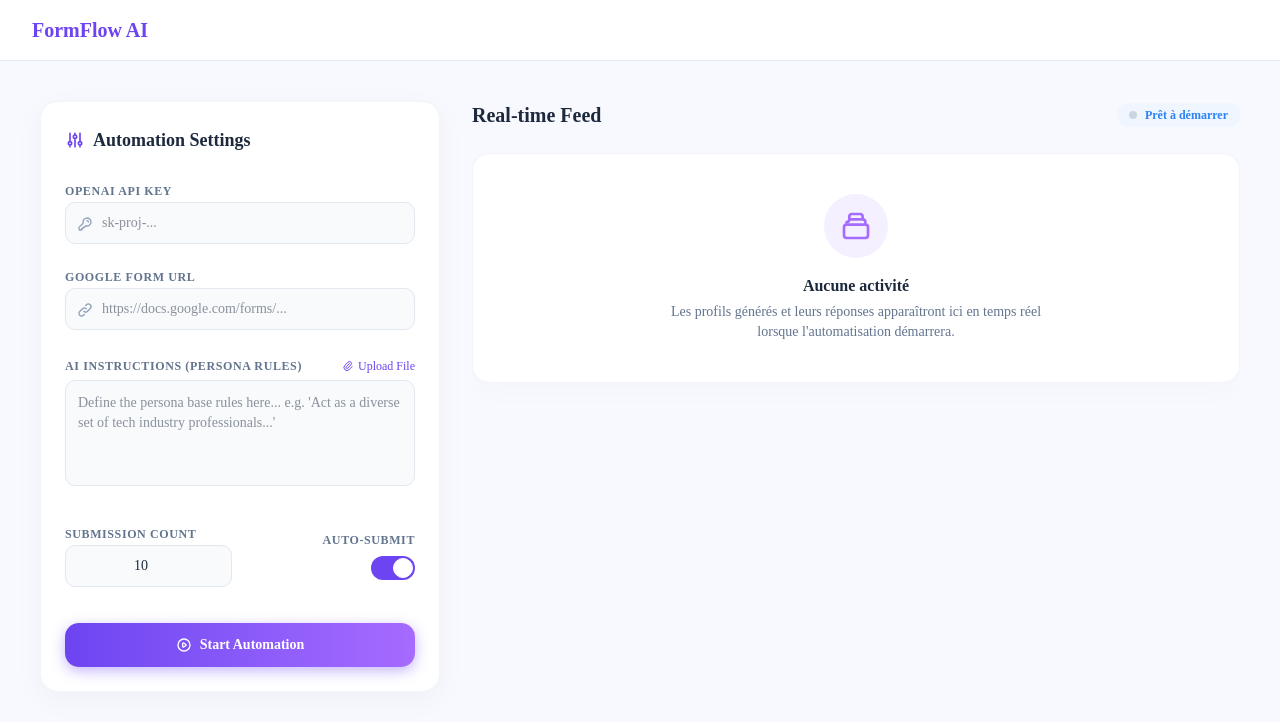
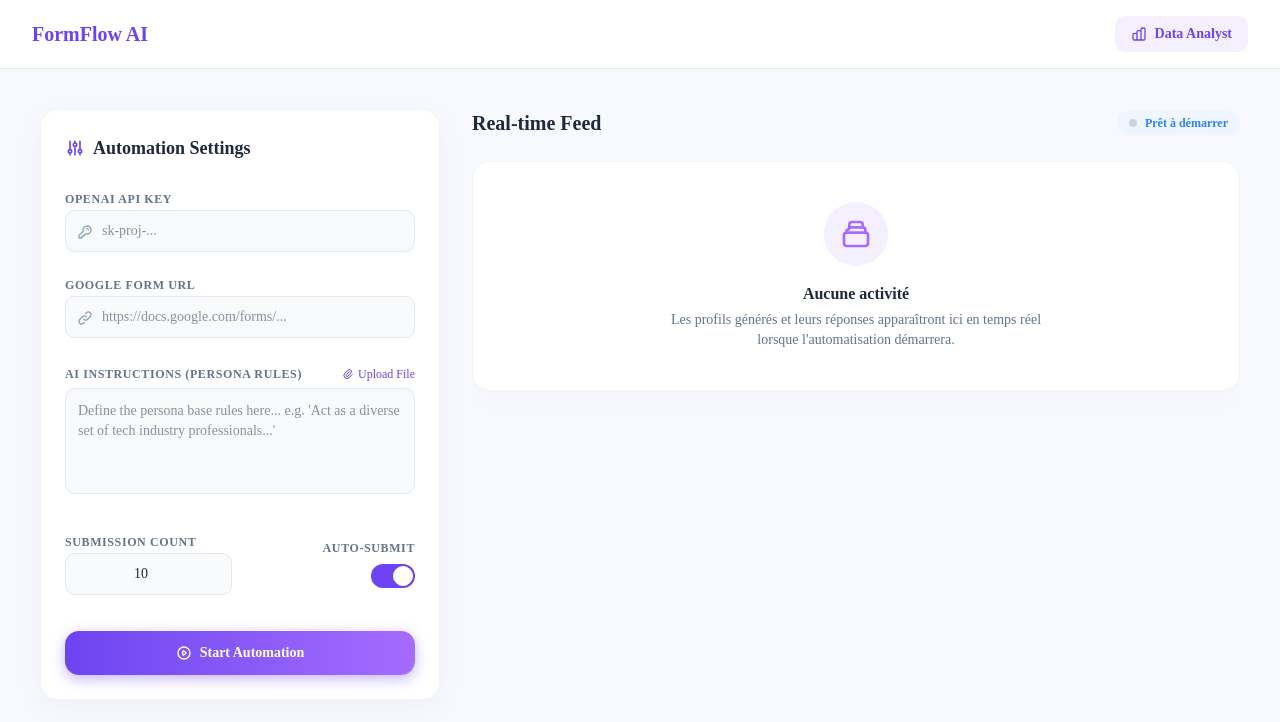
Before and after one commit to Amine-NAHLI/FormFlow-AI, a Next.js app in the folder autoform-ui/: page / in a window 1280 px wide. Shown: the top 722 px of the page. Built offline with nearby package versions, Linux system fonts and the light colour scheme.

Commit message:
feat(ui): add Data Analyst navigation button in header

```diff
--- a/autoform-ui/src/app/page.tsx
+++ b/autoform-ui/src/app/page.tsx
@@ -159,8 +159,12 @@ export default function Home() {
   return (
     <div className="min-h-screen bg-[#F8F9FE] text-slate-800 font-sans selection:bg-[#6D44F1]/20">
 
-      <header className="w-full bg-white border-b border-slate-200 px-8 py-4 flex items-center justify-center md:justify-start">
+      <header className="w-full bg-white border-b border-slate-200 px-8 py-4 flex items-center justify-between">
         <h1 className="text-xl font-bold text-[#6D44F1]">FormFlow AI</h1>
+        <Link href="/analysis" className="px-4 py-2 bg-[#F4F0FF] text-[#6D44F1] text-sm font-semibold rounded-lg hover:bg-[#E9E1FE] transition-colors flex items-center gap-2">
+          <svg className="w-4 h-4" fill="none" stroke="currentColor" viewBox="0 0 24 24"><path strokeLinecap="round" strokeLinejoin="round" strokeWidth="2" d="M9 19v-6a2 2 0 00-2-2H5a2 2 0 00-2 2v6a2 2 0 002 2h2a2 2 0 002-2zm0 0V9a2 2 0 012-2h2a2 2 0 012 2v10m-6 0a2 2 0 002 2h2a2 2 0 002-2m0 0V5a2 2 0 012-2h2a2 2 0 012 2v14a2 2 0 01-2 2h-2a2 2 0 01-2-2z"></path></svg>
+          Data Analyst
+        </Link>
       </header>
 
       <main className="max-w-7xl mx-auto p-6 md:p-10 flex flex-col lg:flex-row gap-8">
```
